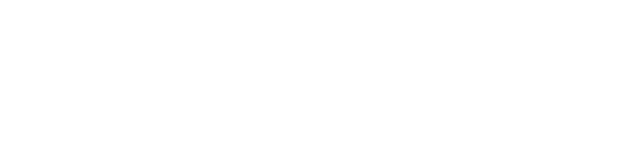
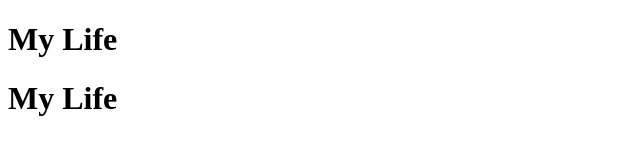
Before and after one commit to louisrli/recoded-mad-libz, a plain HTML site: page index.html in a window 1280 px wide. Shown: the whole page, without its empty margins (0-640 px from the left). Drawn offline with Linux system fonts and the light colour scheme.

Commit message:
h1 titles added

```diff
--- a/index.html
+++ b/index.html
@@ -8,8 +8,10 @@
   </head>
   <body>
     <div class='madLibsEdit'>
+    <h1>My Life</h1>
     </div>
     <div class='madLibsPreview'>
+    <h1>My Life</h1>
     </div>
     <script src="do-not-touch.js"></script>
     <script src="madlibs.js"></script>
```
